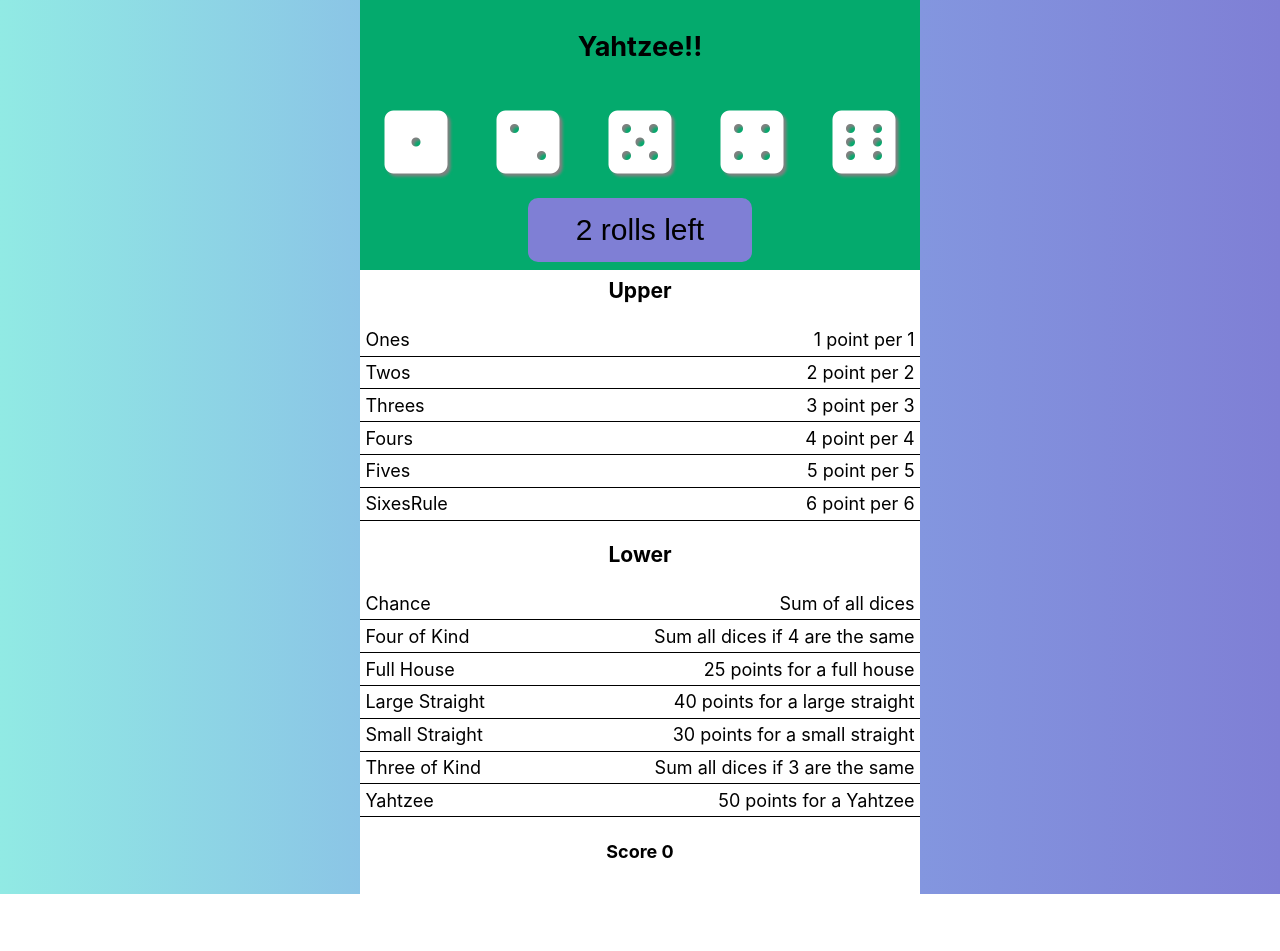
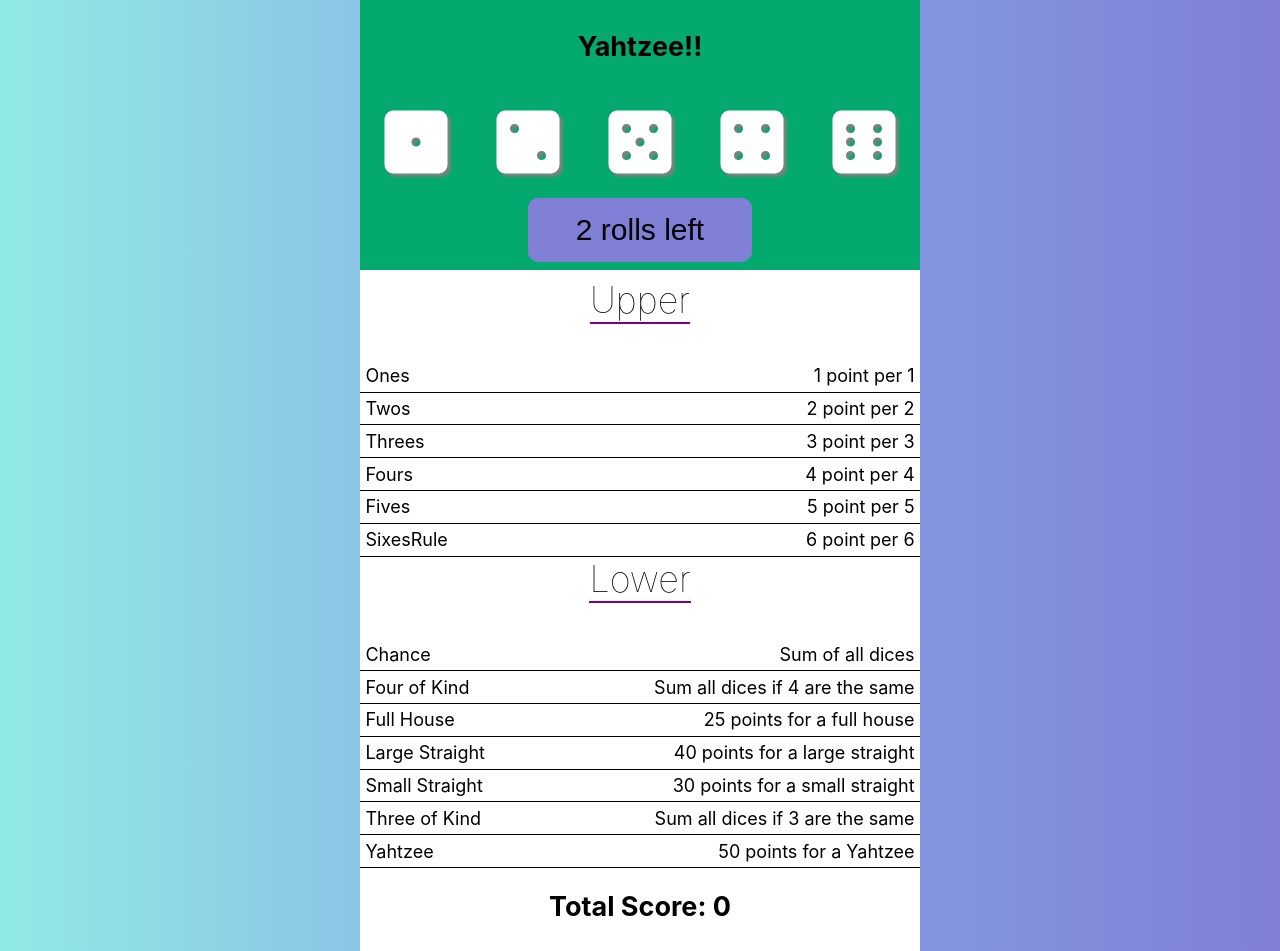
Before and after one commit to Floury-Fabio/Yahtzee, a React (Create React App) app: page / in a window 1280 px wide. Shown: the top 951 px of the page. Before the commit the page ends 894 px from the top, so only its background shows below. Built offline with nearby package versions, Linux system fonts and the light colour scheme.

Commit message:
small stylise of body title and total score

```diff
--- a/src/components/Yahtzee.jsx
+++ b/src/components/Yahtzee.jsx
@@ -67,11 +67,11 @@
       <div className="Yahtzee-body">
         <h3 className="Yahtzee-body-title"> Upper </h3>
         <RulesList rules={upperRules} evalScore={evalScore} scores={scores} />
-        <h3> Lower </h3>
+        <h3 className="Yahtzee-body-title"> Lower </h3>
         <RulesList rules={lowerRules} evalScore={evalScore} scores={scores} />
-        <h4>
-          {`Score ${score}`}
-        </h4>
+        <h2>
+          {`Total Score: ${score}`}
+        </h2>
       </div>
     </div>
   );
--- a/src/styles/Yahtzee.css
+++ b/src/styles/Yahtzee.css
@@ -13,4 +13,8 @@
 
 .Yahtzee-body-title {
   margin-top: 0px;
+  font-weight: 100;
+  font-size: 2em;
+  border-bottom: 2px solid purple;
+  display: inline-block;
 }
```
